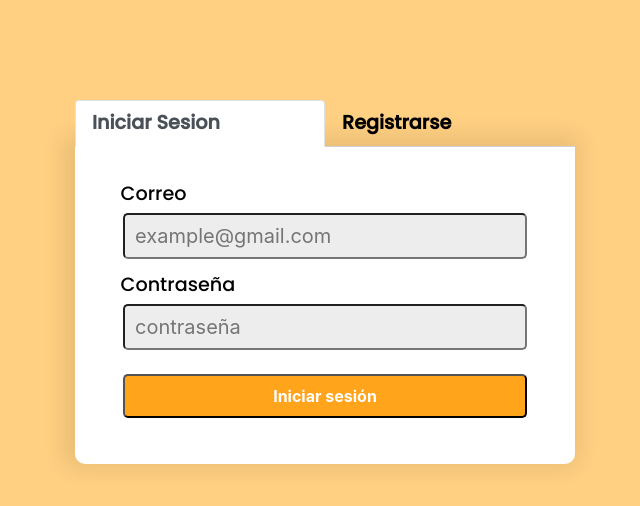
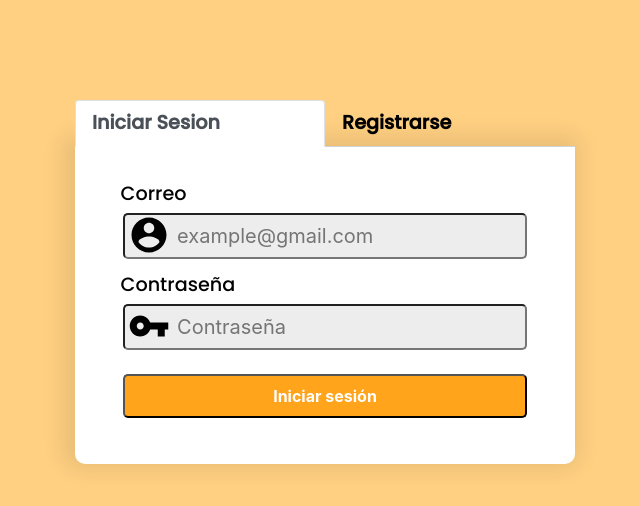
Before and after one commit to CesarVJ/GoldenCine, a PHP site: page / in a window 1280 px wide. Shown: the part 70-576 px from the top of the page, without its empty margins (315-955 px from the left). Run offline with PHP 8.4, Linux system fonts and the light colour scheme.

Commit message:
Terminado el diseño de formularios de registro e inicio de sesion

```diff
--- a/css/estilos1.css
+++ b/css/estilos1.css
@@ -49,11 +49,11 @@ header{
 	width:100%;
 }
 
-.item{
+.item-inicio{
 	width:90%;
 	font-size:20px;
 	padding:6px;
-	padding-left: 10px;
+	padding-left: 52px;
 	margin:4px auto;
 	/*background-color: rgba(5,5,60,1); */
 	background-color:#ededed;
@@ -61,9 +61,14 @@ header{
 	box-sizing:border-box;
 	/*border:1px solid gold;*/
 	border-radius:5px;
-
 }
-.item:focus{
+.icono{
+	width: 42px;
+	position: absolute;
+	margin-top: 5px;
+	margin-left: 5px;
+}
+.item-inicio:focus, .item:focus{
 	outline:0px;
 }
 
@@ -134,3 +139,41 @@ p a{
 	margin-bottom: 0px;
 	margin-top: 8px;
 }
+
+/*Formulario de registro*/
+input[type=date]{
+	width: 35%;
+	font-size: 1rem;
+	padding-left:5px;
+	padding: 5px;
+	display:inline-block;
+	margin-right: 45px;
+}
+#correo{
+	width: 45%;
+	display:inline-block;
+}
+
+.item{
+	width:90%;
+	font-size:17px;
+	padding:5px;
+	padding-left: 15px;
+	margin:10px auto;
+	background-color:#ededed;
+	color:black;
+	box-sizing:border-box;
+	border-radius:5px;
+	z-index: 100;
+}
+#cont-calendario{
+	position: relative;
+}
+#calendario{
+	position: absolute;
+	left: 38%;
+	margin-top: 8px;
+	width: 43px;
+	z-index: 1;
+
+}
--- a/index.php
+++ b/index.php
@@ -28,21 +28,29 @@
 <div class="tab-pane fade" id="registrarse" role="tabpanel" aria-labelledby="registro-tab">
 		<form action="post" class="formulario">
 			<input type="text" name="nombre" class="item" placeholder="Ingrese su nombre">
-			<input type="date" name="nacimiento" class="item">
-			<input type="text" name="correo" class="item" placeholder="Correo">
+			<div id="cont-calendario">
+				<img class="icono" id="calendario" src="img/calendario.svg" alt="calendario">
+				<input type="date" name="nacimiento" class="item">
+				<input type="email" id="correo" name="correo" class="item" placeholder="Correo">
+			</div>
 			<input type="tel" name="telefono" class="item" placeholder="271-000-00-00">
 			<input type="password" name="password" class="item" placeholder="Contraseña">
 			<input type="password" name="confirmar-password" class="item" placeholder="Confirmar contraseña">
 			<input type="submit" name="registrarse" value="Registrarse" class="boton">
         </form>
 	</div>
-		<form action="post" class="formulario tab-pane fade show active" id="iniciar-sesion" aria-labelledby="iniciar-sesion-tab">
+	<d class="tab-pane fade show active" id="iniciar-sesion" aria-labelledby="iniciar-sesion-tab">
+	<form action="post" class="formulario " >
 			<p class="texto">Correo</p>
-			<input type="text" name="correo" class="item" placeholder="example@gmail.com">
+			<img class="icono" src="img/usuario.svg" alt="usuario">
+			<input type="email" name="correo" class="item-inicio" placeholder="example@gmail.com">
 			<p class="texto">Contraseña</p>
-			<input type="password" name="password" class="item" placeholder="contraseña">
+			<img class="icono" src="img/contraseña.svg" alt="contraseña">
+			<input type="password" name="password" class="item-inicio" placeholder="Contraseña">
 			<input type="submit" name="entrar" value="Iniciar sesión" class="boton">
         </form>
+	</div>
+
 </div>
 
 	</div>
```
Also changed, not shown: img/calendario.svg (added).
